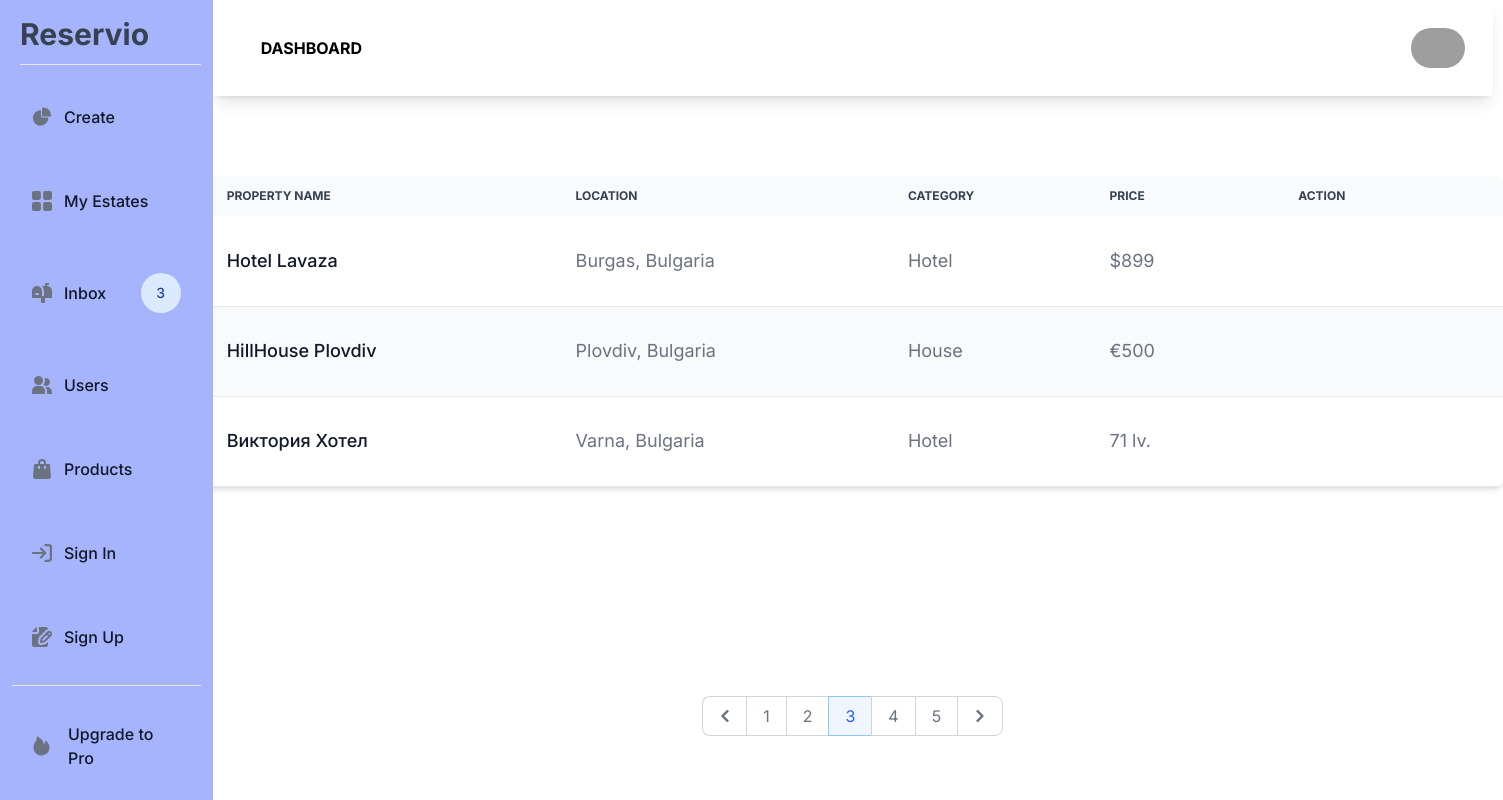
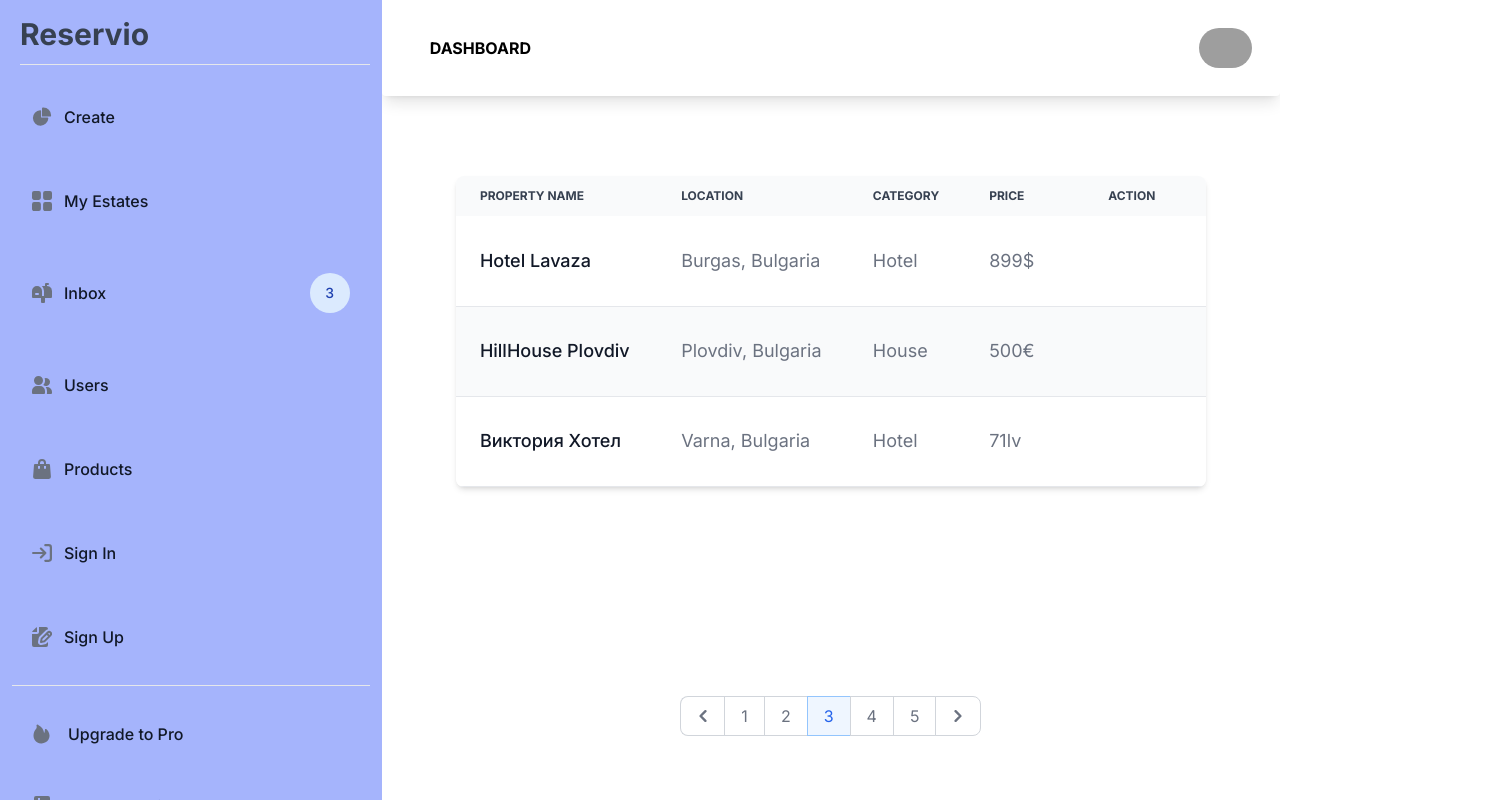
Before and after one commit to stanislavivanov995/real-estate-app-fe, a Next.js app: page /admin/estates/my-estates in a window 1280 px wide. Shown: the top 800 px of the page, 1503 px wide, since content can reach past the window. Built offline with nearby package versions, Linux system fonts and the light colour scheme; grey boxes are pictures that could not be loaded.

Commit message:
Update responsive design and streaming estates + (loader)

```diff
--- /dev/null
+++ b/app/admin/estates/my-estates/loading.js
@@ -0,0 +1,5 @@
+import Spinner from "@/components/ui/Spinner/spinner.js";
+
+export default function Loading() {
+    return <Spinner />
+}
--- a/app/admin/estates/my-estates/page.jsx
+++ b/app/admin/estates/my-estates/page.jsx
@@ -1,12 +1,40 @@
 import DashboardLayout from "@/components/layouts/DashboardLayout/DashboardLayout.js";
 import MyEstatesTable from "@/components/layouts/MyEstates/MyEstatesTable.jsx";
 import Pagination from "@/components/layouts/MyEstates/Pagination.jsx";
+import { Suspense } from "react";
+import Loading from "./loading.js";
+
+let estatesData = [
+  {
+    propertyName: "Hotel Lavaza",
+    location: "Burgas, Bulgaria",
+    category: "Hotel",
+    currency: "$",
+    price: 899,
+  },
+  {
+    propertyName: "HillHouse Plovdiv	",
+    location: "Plovdiv, Bulgaria",
+    category: "House",
+    currency: "€",
+    price: 500,
+  },
+  {
+    propertyName: "Виктория Хотел",
+    location: "Varna, Bulgaria",
+    category: "Hotel",
+    currency: "lv",
+    price: 71,
+  },
+];
 
 export default function MyEstates() {
   return (
     <DashboardLayout>
       <section className=" mt-[5em] gap-[8em] flex flex-col items-center justify-between h-[70vh]">
-        <MyEstatesTable />
+        <Suspense fallback={<Loading />}>
+          <MyEstatesTable estatesData={estatesData} />
+        </Suspense>
         <Pagination />
       </section>
     </DashboardLayout>
--- a/components/layouts/MyEstates/MyEstatesTable.jsx
+++ b/components/layouts/MyEstates/MyEstatesTable.jsx
@@ -1,8 +1,8 @@
 import Link from "next/link.js";
 
-export default function MyEstatesTable() {
+export default function MyEstatesTable({ estatesData }) {
   return (
-    <div class="relative overflow-x-auto shadow-md sm:rounded-lg w-[1300px]">
+    <div class="relative overflow-x-auto shadow-md sm:rounded-lg sm:w-[650px] md:w-[700px] 2xl:w-[1300px] lg:w-[750px] lg:mx-5 w-[400px]">
       <table class="w-full text-sm text-left rtl:text-right text-gray-500 dark:text-gray-400">
         <thead class="text-xs text-gray-700 uppercase bg-gray-50 dark:bg-gray-700 dark:text-gray-400">
           <tr>
@@ -24,16 +24,20 @@ export default function MyEstatesTable() {
           </tr>
         </thead>
         <tbody>
+          {estatesData.map((estate) => (
             <tr class="odd:bg-white h-[5em] text-lg odd:dark:bg-gray-900 even:bg-gray-50 even:dark:bg-gray-800 border-b dark:border-gray-700">
               <th
                 scope="row"
                 class="px-6 py-4 font-medium text-gray-900 whitespace-nowrap dark:text-white"
               >
-              Hotel Lavaza
+                {estate.propertyName}
               </th>
-            <td class="px-6 py-4">Burgas, Bulgaria</td>
-            <td class="px-6 py-4">Hotel</td>
-            <td class="px-6 py-4">$899</td>
+              <td class="px-6 py-4">{estate.location}</td>
+              <td class="px-6 py-4">{estate.category}</td>
+              <td class="px-6 py-4">
+                {estate.price}
+                {estate.currency}
+              </td>
               <td class="px-6 py-4">
                 <div className="flex items-center gap-5">
                   <button
@@ -59,7 +63,9 @@ export default function MyEstatesTable() {
                 </div>
               </td>
             </tr>
-          <tr class="odd:bg-white h-[5em] text-lg odd:dark:bg-gray-900 even:bg-gray-50 even:dark:bg-gray-800 border-b dark:border-gray-700">
+          ))}
+
+          {/* <tr class="odd:bg-white h-[5em] text-lg odd:dark:bg-gray-900 even:bg-gray-50 even:dark:bg-gray-800 border-b dark:border-gray-700">
             <th
               scope="row"
               class="px-6 py-4 font-medium text-gray-900 whitespace-nowrap dark:text-white"
@@ -128,7 +134,7 @@ export default function MyEstatesTable() {
                 </Link>
               </div>
             </td>
-          </tr>
+          </tr> */}
         </tbody>
       </table>
     </div>
--- /dev/null
+++ b/components/ui/Spinner/spinner.js
@@ -0,0 +1,11 @@
+export default function Spinner() {
+    return (
+        <div role="status">
+            <svg aria-hidden="true" class="w-8 h-8 text-gray-200 animate-spin dark:text-gray-600 fill-blue-600" viewBox="0 0 100 101" fill="none" xmlns="http://www.w3.org/2000/svg">
+                <path d="M100 50.5908C100 78.2051 77.6142 100.591 50 100.591C22.3858 100.591 0 78.2051 0 50.5908C0 22.9766 22.3858 0.59082 50 0.59082C77.6142 0.59082 100 22.9766 100 50.5908ZM9.08144 50.5908C9.08144 73.1895 27.4013 91.5094 50 91.5094C72.5987 91.5094 90.9186 73.1895 90.9186 50.5908C90.9186 27.9921 72.5987 9.67226 50 9.67226C27.4013 9.67226 9.08144 27.9921 9.08144 50.5908Z" fill="currentColor" />
+                <path d="M93.9676 39.0409C96.393 38.4038 97.8624 35.9116 97.0079 33.5539C95.2932 28.8227 92.871 24.3692 89.8167 20.348C85.8452 15.1192 80.8826 10.7238 75.2124 7.41289C69.5422 4.10194 63.2754 1.94025 56.7698 1.05124C51.7666 0.367541 46.6976 0.446843 41.7345 1.27873C39.2613 1.69328 37.813 4.19778 38.4501 6.62326C39.0873 9.04874 41.5694 10.4717 44.0505 10.1071C47.8511 9.54855 51.7191 9.52689 55.5402 10.0491C60.8642 10.7766 65.9928 12.5457 70.6331 15.2552C75.2735 17.9648 79.3347 21.5619 82.5849 25.841C84.9175 28.9121 86.7997 32.2913 88.1811 35.8758C89.083 38.2158 91.5421 39.6781 93.9676 39.0409Z" fill="currentFill" />
+            </svg>
+            <span class="sr-only">Loading...</span>
+        </div>
+    )
+}
```
Lines whose indentation alone changed are shown as unchanged.
